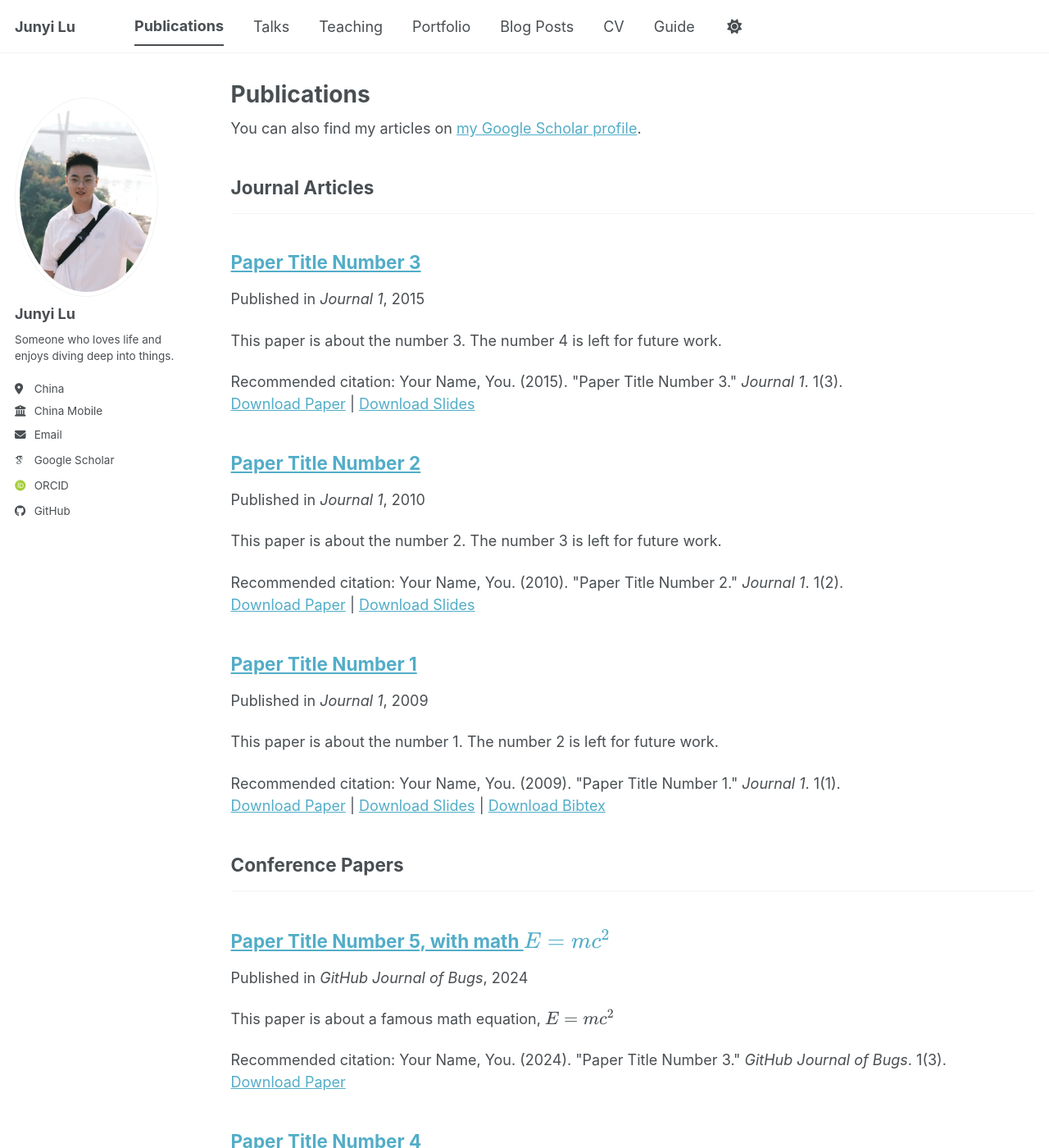
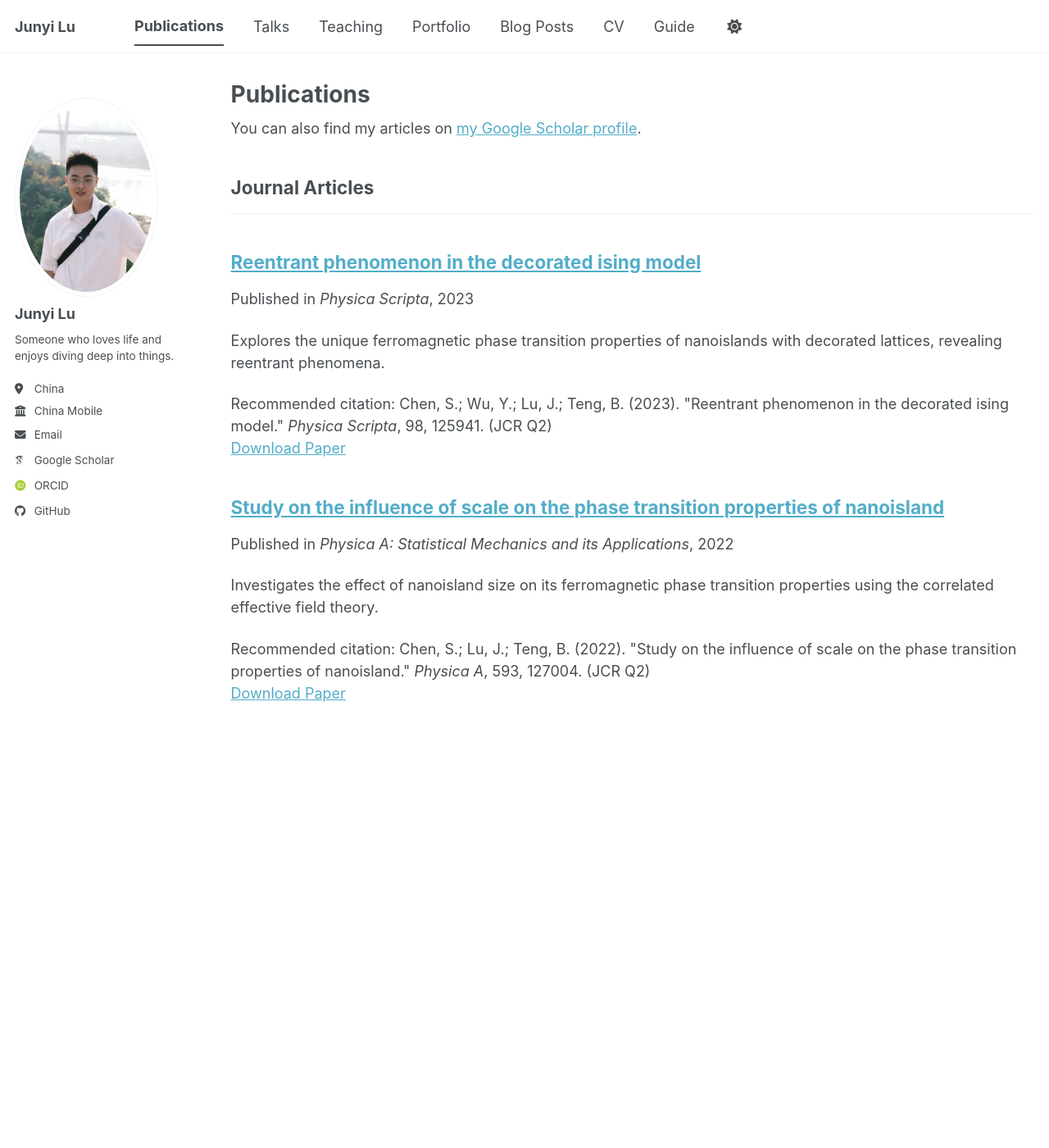
Before and after one commit to ljy623669155/ljy623669155.github.io, a Jekyll site: the page built from _pages/publications.html, in a window 1280 px wide and 1400 px high. Shown: the whole window at 82% size. Built offline with Jekyll 4.4.1, drawn with Linux system fonts in a browser that asks for light colours; some web fonts are replaced; a script bundle is joined from its source files by our own code; library files that are not in the unit come from our copies; some of the changed text lies outside the part shown.

Commit message:
网站更新: 添加真实论文到 Publications 页面(2篇)
- 删除模板假论文(5篇)
- 新增: Study on the influence of scale on the phase transition properties of nanoisland (Physica A, 2022, JCR Q2)
- 新增: Reentrant phenomenon in the decorated ising model (Physica Scripta, 2023, JCR Q2)
- 更新 cv.json 出版物数据

```diff
--- a/_data/cv.json
+++ b/_data/cv.json
@@ -66,32 +66,18 @@
   "references": [],
   "publications": [
     {
-      "name": "Paper Title Number 1",
-      "publisher": "Journal 1",
-      "releaseDate": "2009-10-01",
-      "website": "https://academicpages.github.io/files/paper1.pdf",
-      "summary": "This paper is about the number 1. The number 2 is left for future work."
+      "name": "Study on the influence of scale on the phase transition properties of nanoisland",
+      "publisher": "Physica A: Statistical Mechanics and its Applications",
+      "releaseDate": "2022-05-01",
+      "website": "https://doi.org/10.1016/j.physa.2022.127004",
+      "summary": "Chen, S.; Lu, J.; Teng, B. (2022). Physica A, 593, 127004. (JCR Q2)"
     },
     {
-      "name": "Paper Title Number 2",
-      "publisher": "Journal 1",
-      "releaseDate": "2010-10-01",
-      "website": "https://academicpages.github.io/files/paper2.pdf",
-      "summary": "This paper is about the number 2. The number 3 is left for future work."
-    },
-    {
-      "name": "Paper Title Number 3",
-      "publisher": "Journal 1",
-      "releaseDate": "2015-10-01",
-      "website": "https://academicpages.github.io/files/paper3.pdf",
-      "summary": "This paper is about the number 3. The number 4 is left for future work."
-    },
-    {
-      "name": "Paper Title Number 4",
-      "publisher": "GitHub Journal of Bugs",
-      "releaseDate": "2024-02-17",
-      "website": "https://academicpages.github.io/files/paper3.pdf",
-      "summary": "This paper is about fixing template issue #693."
+      "name": "Reentrant phenomenon in the decorated ising model",
+      "publisher": "Physica Scripta",
+      "releaseDate": "2023-12-01",
+      "website": "https://doi.org/10.1088/1402-4896/ad0933",
+      "summary": "Chen, S.; Wu, Y.; Lu, J.; Teng, B. (2023). Physica Scripta, 98, 125941. (JCR Q2)"
     }
   ],
   "presentations": [
--- a/_publications/2009-10-01-paper-title-number-1.md
+++ /dev/null
@@ -1,14 +0,0 @@
----
-title: "Paper Title Number 1"
-collection: publications
-category: manuscripts
-permalink: /publication/2009-10-01-paper-title-number-1
-excerpt: 'This paper is about the number 1. The number 2 is left for future work.'
-date: 2009-10-01
-venue: 'Journal 1'
-slidesurl: 'https://academicpages.github.io/files/slides1.pdf'
-paperurl: 'https://academicpages.github.io/files/paper1.pdf'
-bibtexurl: 'https://academicpages.github.io/files/bibtex1.bib'
-citation: 'Your Name, You. (2009). &quot;Paper Title Number 1.&quot; <i>Journal 1</i>. 1(1).'
----
-The contents above will be part of a list of publications, if the user clicks the link for the publication than the contents of section will be rendered as a full page, allowing you to provide more information about the paper for the reader. When publications are displayed as a single page, the contents of the above "citation" field will automatically be included below this section in a smaller font.
--- a/_publications/2010-10-01-paper-title-number-2.md
+++ /dev/null
@@ -1,14 +0,0 @@
----
-title: "Paper Title Number 2"
-collection: publications
-category: manuscripts
-permalink: /publication/2010-10-01-paper-title-number-2
-excerpt: 'This paper is about the number 2. The number 3 is left for future work.'
-date: 2010-10-01
-venue: 'Journal 1'
-slidesurl: 'https://academicpages.github.io/files/slides2.pdf'
-paperurl: 'https://academicpages.github.io/files/paper2.pdf'
-citation: 'Your Name, You. (2010). &quot;Paper Title Number 2.&quot; <i>Journal 1</i>. 1(2).'
----
-
-The contents above will be part of a list of publications, if the user clicks the link for the publication than the contents of section will be rendered as a full page, allowing you to provide more information about the paper for the reader. When publications are displayed as a single page, the contents of the above "citation" field will automatically be included below this section in a smaller font.
--- a/_publications/2015-10-01-paper-title-number-3.md
+++ /dev/null
@@ -1,14 +0,0 @@
----
-title: "Paper Title Number 3"
-collection: publications
-category: manuscripts
-permalink: /publication/2015-10-01-paper-title-number-3
-excerpt: 'This paper is about the number 3. The number 4 is left for future work.'
-date: 2015-10-01
-venue: 'Journal 1'
-slidesurl: 'https://academicpages.github.io/files/slides3.pdf'
-paperurl: 'https://academicpages.github.io/files/paper3.pdf'
-citation: 'Your Name, You. (2015). &quot;Paper Title Number 3.&quot; <i>Journal 1</i>. 1(3).'
----
-
-The contents above will be part of a list of publications, if the user clicks the link for the publication than the contents of section will be rendered as a full page, allowing you to provide more information about the paper for the reader. When publications are displayed as a single page, the contents of the above "citation" field will automatically be included below this section in a smaller font.
--- /dev/null
+++ b/_publications/2022-05-01-study-on-the-influence-of-scale-on-nanoisland.md
@@ -0,0 +1,12 @@
+---
+title: "Study on the influence of scale on the phase transition properties of nanoisland"
+collection: publications
+category: manuscripts
+permalink: /publication/2022-05-01-nanoisland-scale
+excerpt: 'Investigates the effect of nanoisland size on its ferromagnetic phase transition properties using the correlated effective field theory.'
+date: 2022-05-01
+venue: 'Physica A: Statistical Mechanics and its Applications'
+paperurl: 'https://doi.org/10.1016/j.physa.2022.127004'
+citation: 'Chen, S.; Lu, J.; Teng, B. (2022). &quot;Study on the influence of scale on the phase transition properties of nanoisland.&quot; <i>Physica A</i>, 593, 127004. (JCR Q2)'
+---
+This paper utilizes the correlated effective field theory based on the transverse-field Ising model to investigate the influence of nanoisland size on its ferromagnetic phase transition properties. The results show that the scale effect significantly affects the phase transition temperature and magnetization behavior of the nanoisland system.
--- /dev/null
+++ b/_publications/2023-12-01-reentrant-phenomenon-decorated-ising-model.md
@@ -0,0 +1,12 @@
+---
+title: "Reentrant phenomenon in the decorated ising model"
+collection: publications
+category: manuscripts
+permalink: /publication/2023-12-01-reentrant-decorated-ising
+excerpt: 'Explores the unique ferromagnetic phase transition properties of nanoislands with decorated lattices, revealing reentrant phenomena.'
+date: 2023-12-01
+venue: 'Physica Scripta'
+paperurl: 'https://doi.org/10.1088/1402-4896/ad0933'
+citation: 'Chen, S.; Wu, Y.; Lu, J.; Teng, B. (2023). &quot;Reentrant phenomenon in the decorated ising model.&quot; <i>Physica Scripta</i>, 98, 125941. (JCR Q2)'
+---
+This paper investigates the ferromagnetic phase transition properties of nanoislands with decorated lattice using the correlated effective field theory based on the transverse-field Ising model. The findings demonstrate that the surface atoms predominantly determine the unique phase transition properties, while the transverse field and decorating exchange interaction modulate the specific details, including the reentrant phenomenon.
--- a/_publications/2025-06-08-paper-title-number-5.md
+++ /dev/null
@@ -1,13 +0,0 @@
----
-title: "Paper Title Number 5, with math $$E=mc^2$$"
-collection: publications
-category: conferences
-permalink: /publication/2024-02-17-paper-title-number-4
-excerpt: 'This paper is about a famous math equation, $$E=mc^2$$'
-date: 2024-02-17
-venue: 'GitHub Journal of Bugs'
-paperurl: 'https://academicpages.github.io/files/paper3.pdf'
-citation: 'Your Name, You. (2024). &quot;Paper Title Number 3.&quot; <i>GitHub Journal of Bugs</i>. 1(3).'
----
-
-Using [MathJax](https://www.mathjax.org/) in the description is supported - $$E=mc^2$$ - however, the use must be mindful that the default delimiters are `$$...$$` and `\\[...\\]` which differs from the `$...$` that is typically expected.
```
Also changed, not shown: _publications/2024-02-17-paper-title-number-4.md (deleted, +0 -13 lines).
